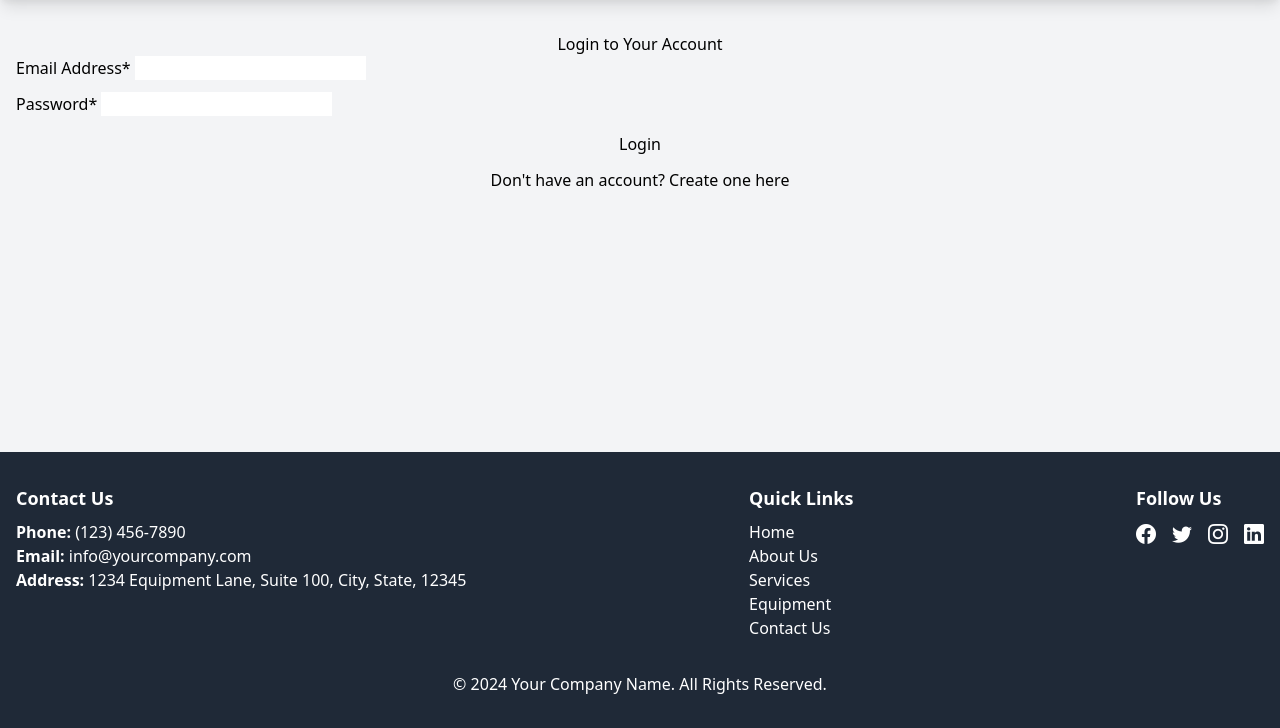
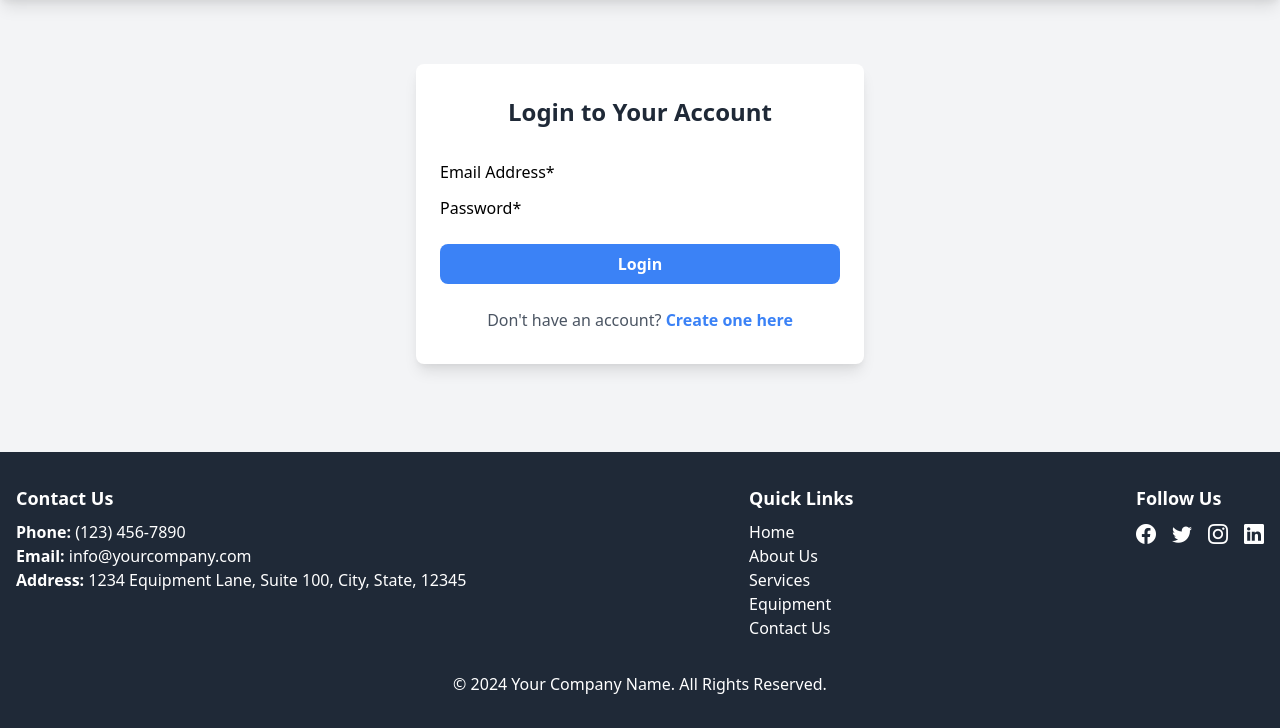
Before and after one commit to Denislive/usenlease, a Django app: page /accounts/user/login/ in a window 1280 px wide. Shown: the part 72-800 px from the top of the page. Run offline with Django 5.2, Linux system fonts and the light colour scheme; some libraries are stand-ins or nearby versions.

Commit message:
modification in login.html

```diff
--- a/user_management/templates/user_management/user_login.html
+++ b/user_management/templates/user_management/user_login.html
@@ -5,21 +5,34 @@
 {% block title %}EquiHub - Login{% endblock %}
 
 {% block content %}
-<div class="grid-container">
-    <h2 class="text-center">Login to Your Account</h2>
+<div class="container mx-auto px-4 py-8">
+    <div class="max-w-md mx-auto bg-white rounded-lg overflow-hidden shadow-lg">
+        <div class="px-6 py-8">
+            <h2 class="text-2xl font-bold text-center text-gray-800 mb-8">Login to Your Account</h2>
             <form method="POST" action="{% url 'user:login' %}">
                 {% csrf_token %}
+                <div class="mb-6">
                     {{ form|crispy }}
+                </div>
 
                 <!-- Login Button -->
-        <div class="text-center mt-4">
-            <button type="submit" class="button secondary">Login</button>
+                <div class="text-center">
+                    <button type="submit" class="w-full bg-blue-500 text-white font-bold py-2 px-4 rounded-lg hover:bg-blue-600 transition duration-300">
+                        Login
+                    </button>
                 </div>
             </form>
 
             <!-- Registration Link -->
-    <div class="text-center mt-3">
-        <p>Don't have an account? <a href="{% url 'user:create_user' %}">Create one here</a></p>
+            <div class="text-center mt-6">
+                <p class="text-gray-600">
+                    Don't have an account?
+                    <a href="{% url 'user:create_user' %}" class="text-blue-500 hover:text-blue-600 font-semibold">
+                        Create one here
+                    </a>
+                </p>
+            </div>
+        </div>
     </div>
 </div>
 {% endblock content %}
```
Also changed, not shown: 1 other file. Lines whose indentation alone changed are shown as unchanged.
